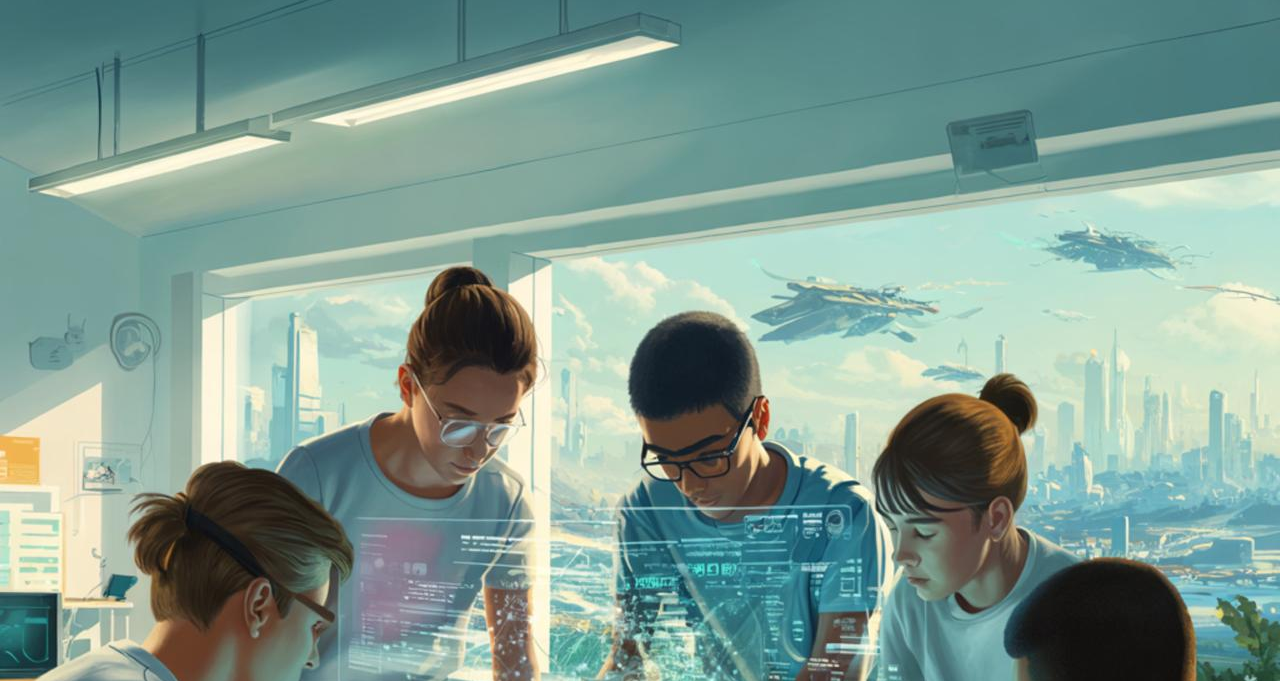
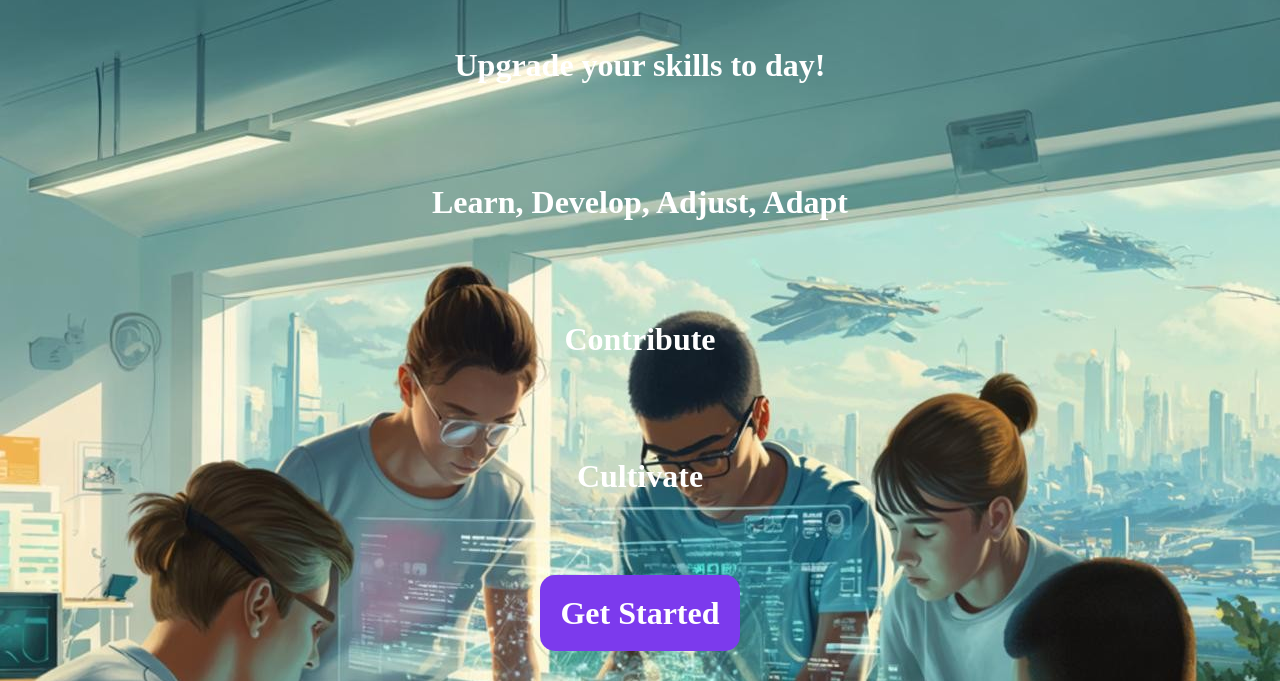
Before and after one commit to planetceles/updatemat, a plain HTML site: page index.html in a window 1280 px wide. Shown: the part 119-800 px from the top of the page. Drawn offline with Linux system fonts and the light colour scheme.

Commit message:
newimage

```diff
--- a/index.html
+++ b/index.html
@@ -28,7 +28,21 @@
         <p>👥</p>
     </header>
     <main>
-        <img src="images/matbackg.jpeg" alt="Development">
+        <section class="mat-background">
+            <img src="images/matbackgn.jpg" alt="Development">
+            <div class="mat-back">
+                <p>Upgrade your skills to day!</p>
+                <p>Learn, Develop, Adjust, Adapt</p>
+                <p>Contribute</p>
+                <p>Cultivate</p>
+                <p><a href="#">Get Started</a></p>
+            </div>
+            <div class="start">
+
+            </div>
+
+        </section>
+
         <!-- <h1>Welcome to Matlletus</h1> -->
         <section class="home section">
             <p>Home</p>
--- a/styles/matlletus.css
+++ b/styles/matlletus.css
@@ -47,7 +47,8 @@ nav ul {
     justify-content: space-between;
     flex-wrap: wrap; */
     display: grid;
-    grid-template-columns: 1fr 1fr 1fr 1fr;
+    grid-template-columns:  repeat(4, 1fr);
+    /* grid-template-columns: 1fr 1fr 1fr 1fr; */
     grid-gap: 10px;
     list-style: none;
 }
@@ -60,6 +61,40 @@ nav a:hover {
 main img {
     width: 100%;
     height: auto;
+}
+.mat-background {
+    display: grid;
+    grid-template-columns: 1fr;
+}
+.mat-background img {
+    grid-column: 1/2;
+    grid-row: 1/2;
+}
+.mat-back {
+    grid-column: 1/2;
+    grid-row: 1/2;;
+    justify-self: center;
+    /* background-color: red; */
+    /* align-self: center; */
+}
+.mat-back p {
+    color: white;
+    text-align: center;
+    padding: 50px;
+    font-size: 2rem;
+    font-weight: bold;
+}
+.mat-back a {
+    text-decoration: none;
+    color: white;
+    background-color: var(--color-highlight);
+    padding: 20px;
+    border-radius: 15px;
+
+}
+.mat-back a:hover {
+    background-color: var(--color-success);
+
 }
 /* main {
     display: grid;
```
Also changed, not shown: images/matbackgn.jpg (added).
